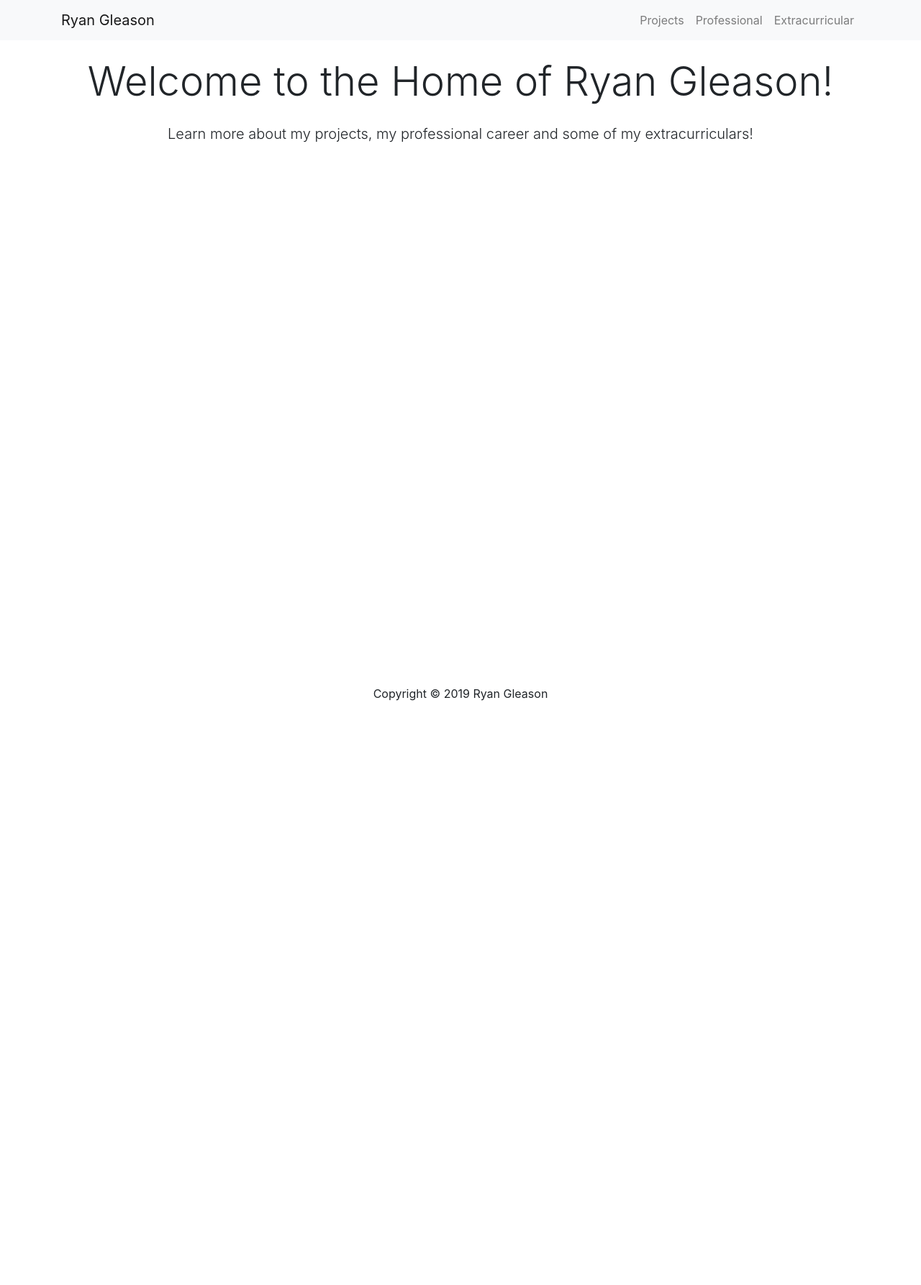
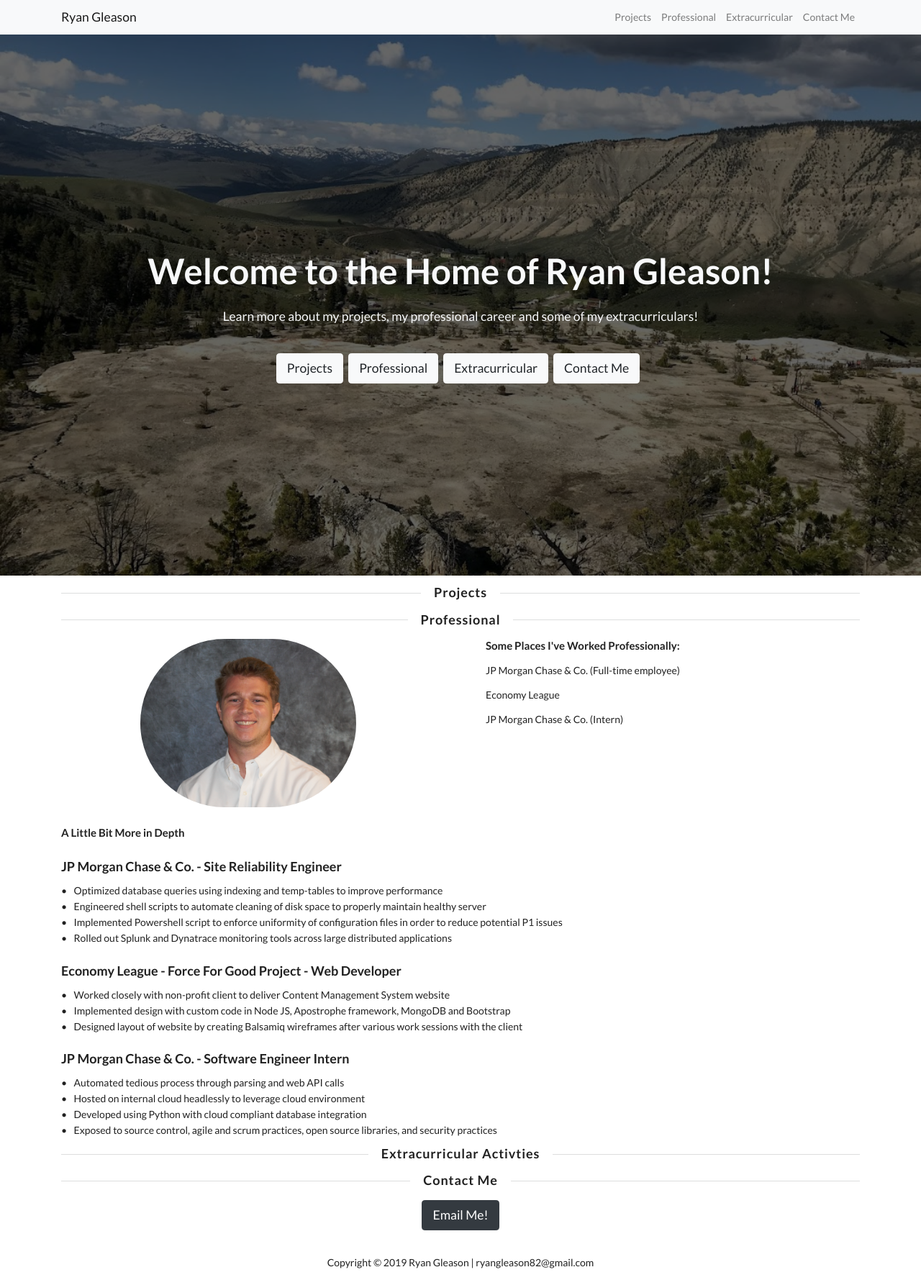
Before and after one commit to ryangleason82/Portfolio, a React (Create React App) app in the folder ryan-portfolio/: page / in a window 1280 px wide. Shown: the whole page at 72% size. Before the commit the page ends 1000 px from the top, so only its background shows below. Built offline with nearby package versions, Linux system fonts and the light colour scheme.

Commit message:
Getting there

```diff
--- a/ryan-portfolio/public/index.html
+++ b/ryan-portfolio/public/index.html
@@ -15,6 +15,10 @@
 			href="https://stackpath.bootstrapcdn.com/bootstrap/4.3.1/css/bootstrap.min.css"
 			integrity="sha384-ggOyR0iXCbMQv3Xipma34MD+dH/1fQ784/j6cY/iJTQUOhcWr7x9JvoRxT2MZw1T"
 			crossorigin="anonymous"
+		/>
+		<link
+			rel="stylesheet"
+			href="https://cdnjs.cloudflare.com/ajax/libs/semantic-ui/2.4.1/semantic.min.css"
 		/>
 		<!--
       Notice the use of %PUBLIC_URL% in the tags above.
--- a/ryan-portfolio/src/components/App.css
+++ b/ryan-portfolio/src/components/App.css
@@ -1,6 +1,20 @@
 .landing {
 	position: relative;
+	background: url("./img/showcase.jpg") no-repeat;
 	background-position: center;
-
+	background-size: cover;
 	height: 100vh;
 }
+
+.landing-inner {
+	padding-top: 80px;
+}
+
+.dark-overlay {
+	background-color: rgba(0, 0, 0, 0.6);
+	position: absolute;
+	top: 0;
+	left: 0;
+	width: 100%;
+	height: 100%;
+}
--- a/ryan-portfolio/src/components/App.js
+++ b/ryan-portfolio/src/components/App.js
@@ -4,6 +4,10 @@ import NavBar from "./layout/NavBar";
 import "./App.css";
 import { BrowserRouter as Router, Route } from "react-router-dom";
 import Footer from "./layout/Footer";
+import Project from "./projects/Project";
+import Professional from "./professional/Professional";
+import Extracurricular from "./extracurricular/Extracurricular";
+import ContactMe from "./contactme/ContactMe";
 
 const App = () => {
 	return (
@@ -11,6 +15,10 @@ const App = () => {
 			<div>
 				<NavBar />
 				<Route exact path="/" component={Landing} />
+				<Project />
+				<Professional />
+				<Extracurricular />
+				<ContactMe />
 				<Footer />
 			</div>
 		</Router>
--- /dev/null
+++ b/ryan-portfolio/src/components/contactme/ContactMe.js
@@ -0,0 +1,21 @@
+import React from "react";
+
+const ContactMe = () => {
+	return (
+		<div className="container mt-3">
+			<h3 className="ui horizontal header divider">
+				<p>Contact Me</p>
+			</h3>
+			<div className="text-center">
+				<a
+					href="mailto:ryangleason82@gmail.com"
+					className="text-center btn btn-lg btn-dark"
+				>
+					Email Me!
+				</a>
+			</div>
+		</div>
+	);
+};
+
+export default ContactMe;
--- /dev/null
+++ b/ryan-portfolio/src/components/extracurricular/Extracurricular.js
@@ -0,0 +1,13 @@
+import React from "react";
+
+const Extracurricular = () => {
+	return (
+		<div className="container mt-3">
+			<h3 className="ui horizontal header divider">
+				<p>Extracurricular Activties</p>
+			</h3>
+		</div>
+	);
+};
+
+export default Extracurricular;
--- a/ryan-portfolio/src/components/layout/Footer.js
+++ b/ryan-portfolio/src/components/layout/Footer.js
@@ -2,8 +2,9 @@ import React from "react";
 
 const Footer = () => {
 	return (
-		<footer className="bg-white text-black mt-5 p-4 text-center">
-			Copyright &copy; {new Date().getFullYear()} Ryan Gleason
+		<footer className="bg-white text-black mt-3 p-4 text-center">
+			Copyright &copy; {new Date().getFullYear()} Ryan Gleason |
+			ryangleason82@gmail.com
 		</footer>
 	);
 };
--- a/ryan-portfolio/src/components/layout/Landing.js
+++ b/ryan-portfolio/src/components/layout/Landing.js
@@ -2,17 +2,38 @@ import React from "react";
 
 const Landing = () => {
 	return (
-		<div className="landing">
-			<div className="container">
-				<div className="row">
+		<div id="landing" className="landing">
+			<div className="dark-overlay landing-inner text-light">
+				<div className="container h-100">
+					<div className="row align-items-center h-100">
 						<div className="col-md-12 text-center">
-						<h2 className="display-4 mb-4">
+							<h2 className="display-4 mb-4 font-weight-bold">
 								Welcome to the Home of Ryan Gleason!
 							</h2>
 							<p className="lead">
 								Learn more about my projects, my professional career and some of
 								my extracurriculars!
 							</p>
+							<hr />
+							<a href="#projects" className="btn btn-lg btn-light mr-2 mt-2">
+								Projects
+							</a>
+							<a
+								href="#professional"
+								className="btn btn-lg btn-light mr-2 mt-2"
+							>
+								Professional
+							</a>
+							<a
+								href="#extracurricular"
+								className="btn btn-lg btn-light mr-2 mt-2"
+							>
+								Extracurricular
+							</a>
+							<a href="#contactme" className="btn btn-lg btn-light mr-2 mt-2">
+								Contact Me
+							</a>
+						</div>
 					</div>
 				</div>
 			</div>
--- a/ryan-portfolio/src/components/layout/NavBar.js
+++ b/ryan-portfolio/src/components/layout/NavBar.js
@@ -1,13 +1,12 @@
 import React from "react";
-import { Link } from "react-router-dom";
 
 const NavBar = () => {
 	return (
-		<nav className="navbar navbar-expand-sm navbar-light text-white bg-light mb-4">
+		<nav className="navbar navbar-expand-sm navbar-light text-white bg-light fixed-top">
 			<div className="container">
-				<Link className="navbar-brand" to="/">
+				<a className="navbar-brand" href="#landing">
 					Ryan Gleason
-				</Link>
+				</a>
 				<button
 					className="navbar-toggler"
 					type="button"
@@ -20,22 +19,28 @@ const NavBar = () => {
 				<div className="collapse navbar-collapse" id="mobile-nav">
 					<ul className="navbar-nav ml-auto">
 						<li className="nav-item">
-							<Link className="nav-link" to="/">
+							<a className="nav-link" href="#projects">
 								{" "}
 								Projects
-							</Link>
+							</a>
 						</li>
 						<li className="nav-item">
-							<Link className="nav-link" to="/">
+							<a className="nav-link" href="#professional">
 								{" "}
 								Professional
-							</Link>
+							</a>
 						</li>
 						<li className="nav-item">
-							<Link className="nav-link" to="/">
+							<a className="nav-link" href="#extracurricular">
 								{" "}
 								Extracurricular
-							</Link>
+							</a>
+						</li>
+						<li className="nav-item">
+							<a className="nav-link" href="#contactme">
+								{" "}
+								Contact Me
+							</a>
 						</li>
 					</ul>
 				</div>
--- /dev/null
+++ b/ryan-portfolio/src/components/professional/Professional.js
@@ -0,0 +1,81 @@
+import React from "react";
+
+const Professional = () => {
+	return (
+		<div className="container mt-3">
+			<h3 className="ui horizontal header divider">
+				<p>Professional</p>
+			</h3>
+			<div className="ui">
+				<div className="ui two column very relaxed grid">
+					<div className="column centered ">
+						<img
+							className="ui centered medium circular   image"
+							alt="headshot"
+							src={require("../img/RyanHeadshot.PNG")}
+						/>
+					</div>
+					<div className="column">
+						<h4>Some Places I've Worked Professionally:</h4>
+						<p>JP Morgan Chase & Co. (Full-time employee)</p>
+						<p>Economy League</p>
+						<p>JP Morgan Chase & Co. (Intern)</p>
+					</div>
+				</div>
+			</div>
+			<h4>A Little Bit More in Depth</h4>
+			<h3>JP Morgan Chase & Co. - Site Reliability Engineer</h3>
+			<div className="ui bulleted list">
+				<div className="item">
+					Optimized database queries using indexing and temp-tables to improve
+					performance
+				</div>
+				<div className="item">
+					Engineered shell scripts to automate cleaning of disk space to
+					properly maintain healthy server
+				</div>
+				<div className="item">
+					Implemented Powershell script to enforce uniformity of configuration
+					files in order to reduce potential P1 issues{" "}
+				</div>
+				<div className="item">
+					Rolled out Splunk and Dynatrace monitoring tools across large
+					distributed applications{" "}
+				</div>
+			</div>
+			<h3>Economy League - Force For Good Project - Web Developer</h3>
+			<div className="ui bulleted list">
+				<div className="item">
+					Worked closely with non-profit client to deliver Content Management
+					System website
+				</div>
+				<div className="item">
+					Implemented design with custom code in Node JS, Apostrophe framework,
+					MongoDB and Bootstrap
+				</div>
+				<div className="item">
+					Designed layout of website by creating Balsamiq wireframes after
+					various work sessions with the client
+				</div>
+			</div>
+			<h3>JP Morgan Chase & Co. - Software Engineer Intern</h3>
+			<div className="ui bulleted list">
+				<div className="item">
+					Automated tedious process through parsing and web API calls
+				</div>
+				<div className="item">
+					Hosted on internal cloud headlessly to leverage cloud environment
+				</div>
+				<div className="item">
+					Developed using Python with cloud compliant database integration
+				</div>
+				<div className="item">
+					Exposed to source control, agile and scrum practices, open source
+					libraries, and security practices
+				</div>
+			</div>
+		</div>
+	);
+};
+
+export default Professional;
--- /dev/null
+++ b/ryan-portfolio/src/components/projects/Project.js
@@ -0,0 +1,13 @@
+import React from "react";
+
+const Project = () => {
+	return (
+		<div className="container mt-3">
+			<h3 className="ui horizontal header divider">
+				<p>Projects</p>
+			</h3>
+		</div>
+	);
+};
+
+export default Project;
```
Also changed, not shown: ryan-portfolio/src/components/img/RyanHeadshot.PNG (added). Lines whose indentation alone changed are shown as unchanged.
